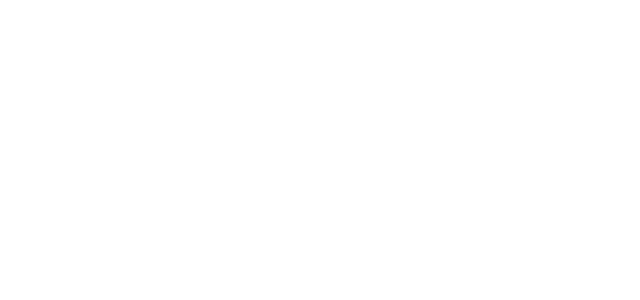
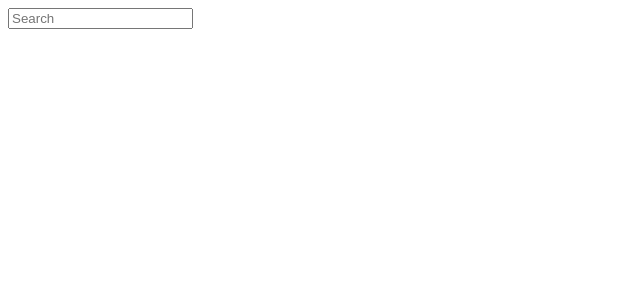
Before and after one commit to Senatorgbolahan/Search_Filter, a React (Create React App) app: page / in a window 1280 px wide. Shown: the top 300 px of the page, without its empty margins (0-640 px from the left). Built offline with nearby package versions, Linux system fonts and the light colour scheme.

Commit message:
2 files modified

```diff
--- a/src/App.js
+++ b/src/App.js
@@ -1,17 +1,23 @@
-import React from 'react';
+import React, { useState } from 'react';
 import './style.css';
 import SearchText from './components/SearchText';
 
 export default function App() {
+  const [searchWord, setSearchWord] = useState('');
+
   const usersData = [
     { id: 1, name: 'Tania', username: 'floppydiskette' },
     { id: 2, name: 'Craig', username: 'siliconeidolon' },
     { id: 3, name: 'Ben', username: 'benisphere' },
   ];
 
+  const handleChange = (e) => {
+    setSearchWord(e.target.value);
+  };
+
   return (
     <section>
-      <SearchText />
+      <SearchText handleChange={handleChange} searchWord={searchWord} />
     </section>
   );
 }
--- a/src/components/SearchText.jsx
+++ b/src/components/SearchText.jsx
@@ -1,13 +1,23 @@
 import React from 'react';
 
-const SearchText = () => {
+const SearchText = ({ searchWord, handleChange }) => {
   // const usersData = [
   //   { id: 1, name: 'Tania', username: 'floppydiskette' },
   //   { id: 2, name: 'Craig', username: 'siliconeidolon' },
   //   { id: 3, name: 'Ben', username: 'benisphere' },
   // ];
 
-  return <section>{console.log('Hello')}</section>;
+  return (
+    <section>
+      <input
+        type="text"
+        name="entry"
+        onChange={handleChange}
+        value={searchWord}
+        placeholder="Search"
+      />
+    </section>
+  );
 };
 
 export default SearchText;
```
